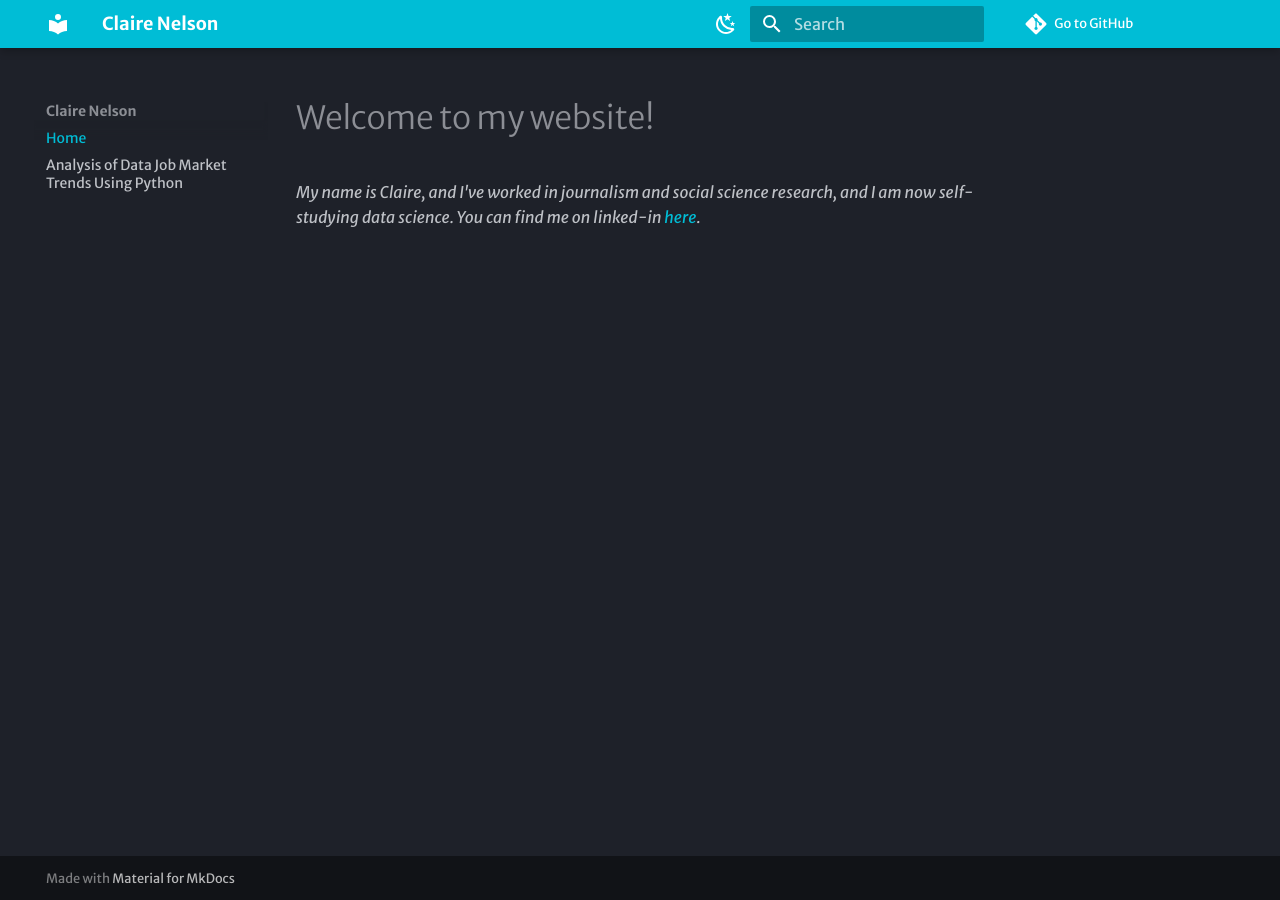
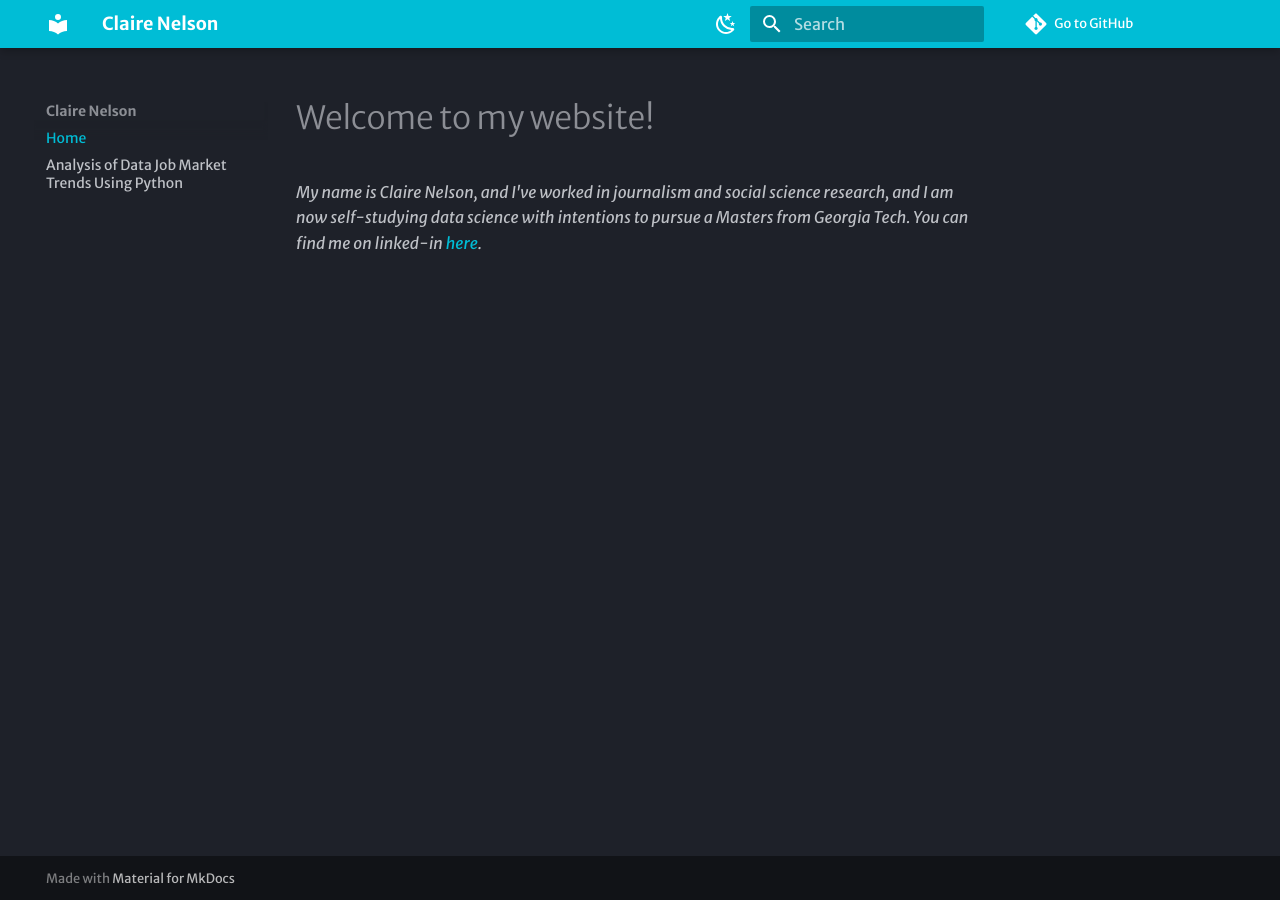
Before and after one commit to claire-nel/clairenelson, an MkDocs documentation site: the page built from docs/index.md, in a window 1280 px wide. Built offline with MkDocs 1.6.1 and Material for MkDocs 9.7.7, drawn with Linux system fonts in a browser that asks for light colours; comment, search, counter and statistics services are not loaded.

Commit message:
edittted index

```diff
--- a/docs/index.md
+++ b/docs/index.md
@@ -1,3 +1,3 @@
 # Welcome to my website!
 
-*My name is Claire, and I've worked in journalism and social science research, and I am now self-studying data science. You can find me on linked-in [here](http://www.linkedin.com/in/clairenels).*
+*My name is Claire Nelson, and I've worked in journalism and social science research, and I am now self-studying data science with intentions to pursue a Masters from Georgia Tech. You can find me on linked-in [here](http://www.linkedin.com/in/clairenels).*
```
